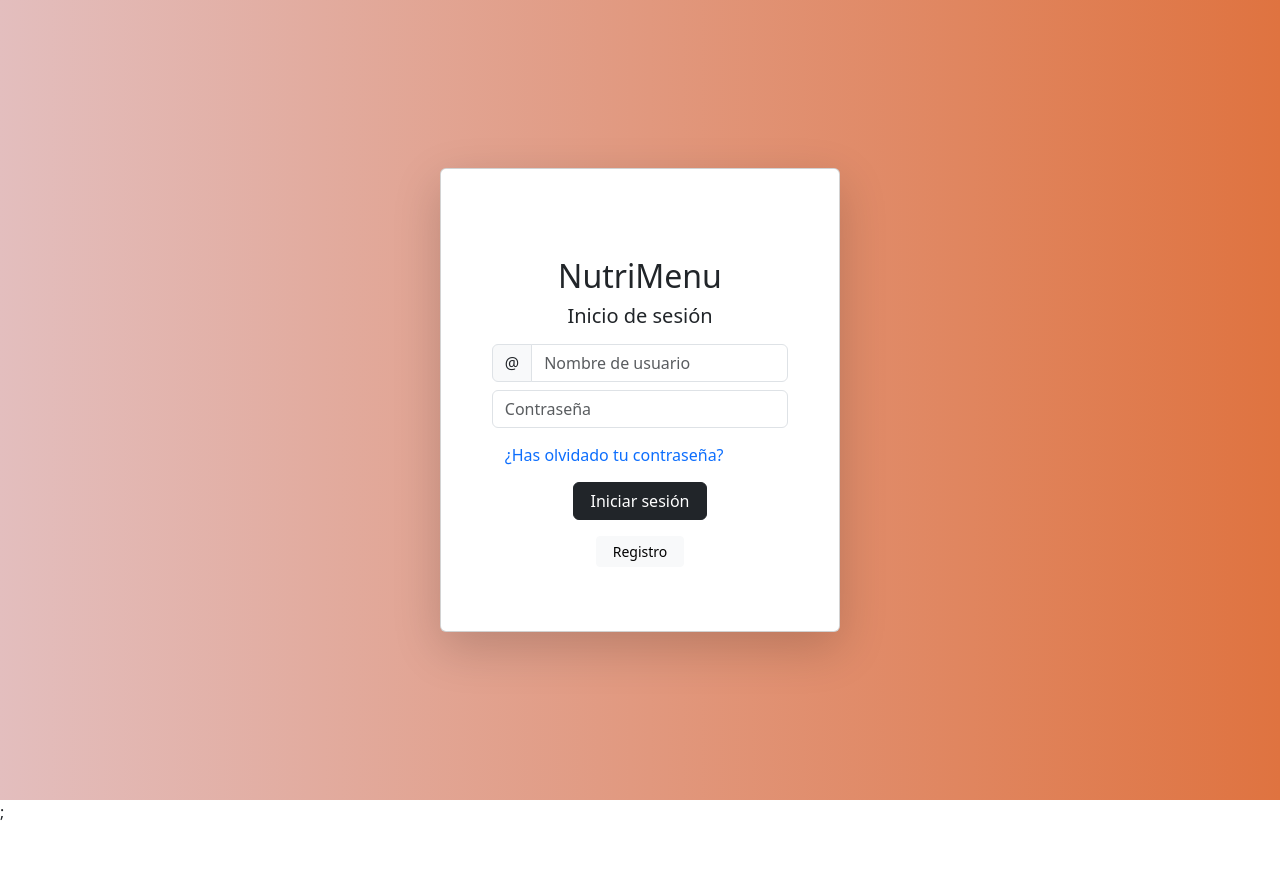
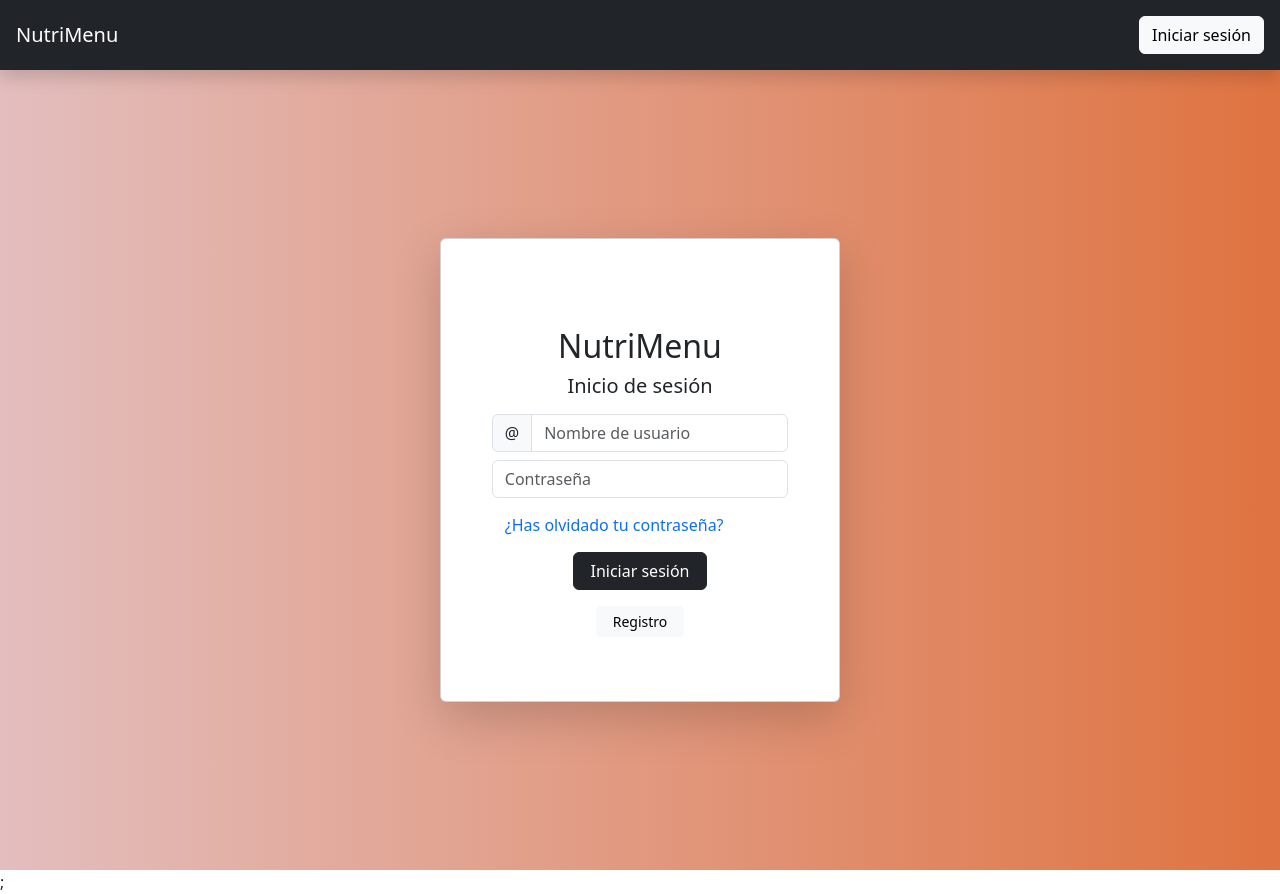
Before and after one commit to alvaromanjon/NutriMenu, a React (Create React App) app in the folder webapps/frontend/: page /login in a window 1280 px wide. Before the commit the page ends 824 px from the top, so only its background shows below. Built offline with nearby package versions, Linux system fonts and the light colour scheme.

Commit message:
feat: Add adaptive Navbar (#22)

```diff
--- a/webapps/frontend/src/App.js
+++ b/webapps/frontend/src/App.js
@@ -1,19 +1,22 @@
 import { createBrowserRouter, createRoutesFromElements, Route, RouterProvider } from "react-router-dom";
+
+// Context
 import { UserProvider } from "./contexts/UserContext";
 
 // Pages
-import GlobalAdmin from "./Home/GlobalAdmin/GlobalAdmin";
+import Home from "./pages/home/Home"
 import Login from "./pages/login/Login";
 import Register from "./pages/login/Register";
 import ForgotPassword from "./pages/login/ForgotPassword";
-import NotFound from "./utils/NotFound";
+import NotFound from "./utils/NotFound"
 
 // Layouts
+import RootLayout from "./layouts/RootLayout"
 
 const router = createBrowserRouter(
   createRoutesFromElements(
-    <Route>
-      <Route index element={<GlobalAdmin />} />
+    <Route path="/" element={<RootLayout />}>
+      <Route index element={<Home />} />
       <Route path="login" element={<Login />} />
       <Route path="register" element={<Register />} />
       <Route path="forgot-password" element={<ForgotPassword />} />
--- a/webapps/frontend/src/contexts/UserContext.js
+++ b/webapps/frontend/src/contexts/UserContext.js
@@ -1,13 +1,20 @@
-import { createContext, useState } from "react";
+import { createContext, useState, useEffect } from "react";
 
 export const UserContext = createContext();
 
 export const UserProvider = ({ children }) => {
-  const [user, setUser] = useState(null);
+  const [usuario, setUsuario] = useState(() => {
+    const storedUser = localStorage.getItem('usuario-sesion');
+    return storedUser ? JSON.parse(storedUser) : { rol: '' };
+  });
 
-  let contextData = {
-    user: user,
-    setUser: setUser,
+  useEffect(() => {
+    localStorage.setItem('usuario-sesion', JSON.stringify(usuario));
+  }, [usuario]);
+
+  const contextData = {
+    usuario: usuario,
+    setUsuario: setUsuario
   };
 
   return <UserContext.Provider value={contextData}>{children}</UserContext.Provider>;
--- a/webapps/frontend/src/layouts/RootLayout.js
+++ b/webapps/frontend/src/layouts/RootLayout.js
@@ -1,5 +1,90 @@
+import { Nav, Navbar, Button } from "react-bootstrap";
+import { useContext } from "react";
+import { Outlet, NavLink, useNavigate } from "react-router-dom";
+import { UserContext } from "../contexts/UserContext";
+
 const RootLayout = () => {
-  return (  );
-}
+  const { usuario, setUsuario } = useContext(UserContext);
+  const navigate = useNavigate();
+
+  const handleLogout = () => {
+    localStorage.removeItem('usuario-sesion');
+    window.location.reload();
+    //navigate("/");
+  }
+
+  const adminNavBar = () => {
+    return (
+      <>
+        <Nav className="mr-auto">
+          <Nav.Link className="ms-3" as={NavLink} to={"/empresas"}>Gestión de empresas</Nav.Link>
+          <Nav.Link className="ms-3" as={NavLink} to={"/locales"}>Gestión de locales</Nav.Link>
+          <Nav.Link className="ms-3" as={NavLink} to={"/usuarios"}>Gestión de usuarios</Nav.Link>
+          <Nav.Link className="ms-3" as={NavLink} to={"/alimentos"}>Gestión de alimentos</Nav.Link>
+        </Nav>
+        <Nav className="ms-auto">
+          <Button className="mx-3 my-2" variant="outline-light" onClick={() => handleLogout()}>Cerrar sesión</Button>
+        </Nav>
+      </>
+    );
+  }
+
+  const editorNavBar = () => {
+    return (
+      <>
+        <Nav className="mr-auto">
+          <Nav.Link className="ms-3" as={NavLink} to={"/menus"}>Gestión de menús</Nav.Link>
+          <Nav.Link className="ms-3" as={NavLink} to={"/platos"}>Gestión de platos</Nav.Link>
+        </Nav>
+        <Nav className="ms-auto">
+          <Button className="mx-3 my-2" variant="outline-light" onClick={() => handleLogout()}>Cerrar sesión</Button>
+        </Nav>
+      </>
+    );
+  }
+
+  const camareroNavBar = () => {
+    return (
+      <>
+        <Nav className="mr-auto">
+          <Nav.Link className="ms-3" as={NavLink} to={"/menus"}>Gestión de menús</Nav.Link>
+        </Nav>
+        <Nav className="ms-auto">
+          <Button className="mx-3 my-2" variant="outline-light" onClick={() => handleLogout()}>Cerrar sesión</Button>
+        </Nav>
+      </>
+    );
+  }
+
+  const invitadoNavBar = () => {
+    return (
+      <>
+        <Nav className="ms-auto">
+          <Button className="mx-3 my-2" variant="outline-light" as={NavLink} to="/login">Iniciar sesión</Button>
+        </Nav>
+      </>
+    );
+  }
+
+  return (
+    <div>
+      <header>
+        <Navbar className="shadow" bg="dark" variant="dark" expand="lg">
+          <Navbar.Brand className="ms-3" href="/">NutriMenu</Navbar.Brand>
+          <Navbar.Toggle className="me-3" aria-controls="basic-navbar-nav" />
+          <Navbar.Collapse id="basic-navbar-nav">
+            {usuario.rol === 'ADMINISTRADOR' && adminNavBar()}
+            {usuario.rol === 'EDITOR' && editorNavBar()}
+            {usuario.rol === 'CAMARERO' && camareroNavBar()}
+            {!usuario.rol && invitadoNavBar()}
+          </Navbar.Collapse>
+        </Navbar >
+      </header>
+      <main>
+        <Outlet />
+      </main>
+    </div>
+  )
+};
 
 export default RootLayout;
--- /dev/null
+++ b/webapps/frontend/src/pages/home/Home.js
@@ -0,0 +1,13 @@
+import { useContext } from "react";
+import { UserContext } from "../../contexts/UserContext";
+
+const Home = () => {
+  const { usuario, setUsuario } = useContext(UserContext);
+
+  return (
+    <>
+    </>
+  );
+}
+
+export default Home;
--- a/webapps/frontend/src/pages/login/Login.js
+++ b/webapps/frontend/src/pages/login/Login.js
@@ -1,15 +1,16 @@
-import { useEffect, useState } from "react";
+import { useState, useContext } from "react";
 import { Alert, Form, Button, Container, Card, InputGroup } from "react-bootstrap";
 import { useNavigate, Link } from "react-router-dom";
 import "./styles.css";
+import { UserContext } from "../../contexts/UserContext";
 
 const Login = () => {
-  const [usuario, setUsuario] = useState("");
-  const [password, setPassword] = useState("");
+  const [usuarioValue, setUsuarioValue] = useState("");
+  const [passwordValue, setPasswordValue] = useState("");
   const [userNotExists, setUserNotExists] = useState(false);
   const [passwordsDontMatch, setPasswordsDontMatch] = useState(false);
-  const [userObj, setUserObj] = useState([]);
   const [errorData, setErrorData] = useState([]);
+  const { usuario, setUsuario } = useContext(UserContext);
   const navigate = useNavigate();
 
   const handleCheckPassword = async (e) => {
@@ -19,8 +20,8 @@ const Login = () => {
       const response = await fetch("http://localhost:8080/login", {
         method: "POST",
         body: JSON.stringify({
-          usuario: usuario,
-          password: password,
+          usuario: usuarioValue,
+          password: passwordValue,
         }),
         headers: {
           "Content-type": "application/json; charset=UTF-8",
@@ -31,8 +32,8 @@ const Login = () => {
 
       if (response.ok) {
         if (response.status === 200) {
-          setUserObj(responseData);
-          navigate.push("/");
+          setUsuario(responseData);
+          navigate('/');
         }
       } else {
         setErrorData(responseData);
@@ -50,10 +51,6 @@ const Login = () => {
       console.error("Error desconocido: ", error);
     }
   };
-
-  useEffect(() => {
-    localStorage.setItem("usuario", JSON.stringify(userObj));
-  }, [userObj]);
 
   return (
     <div className="gradient">
@@ -73,8 +70,8 @@ const Login = () => {
                   placeholder="Nombre de usuario"
                   aria-label="Nombre de usuario"
                   aria-describedby="usuario-at"
-                  value={usuario}
-                  onChange={(e) => setUsuario(e.target.value)}
+                  value={usuarioValue}
+                  onChange={(e) => setUsuarioValue(e.target.value)}
                 />
               </InputGroup>
 
@@ -82,8 +79,8 @@ const Login = () => {
                 <Form.Control
                   type="password"
                   placeholder="Contraseña"
-                  value={password}
-                  onChange={(e) => setPassword(e.target.value)}
+                  value={passwordValue}
+                  onChange={(e) => setPasswordValue(e.target.value)}
                 />
 
                 {userNotExists && (
@@ -112,7 +109,7 @@ const Login = () => {
               type="submit"
               size="sm"
               onClick={() => {
-                navigate.push("/register");
+                navigate('/register');
               }}
             >
               Registro
```
Also changed, not shown: webapps/frontend/src/utils/Loading.js (renamed from webapps/frontend/src/Utils/Loading.js), webapps/frontend/src/utils/NotFound.js (renamed from webapps/frontend/src/Utils/NotFound.js).
